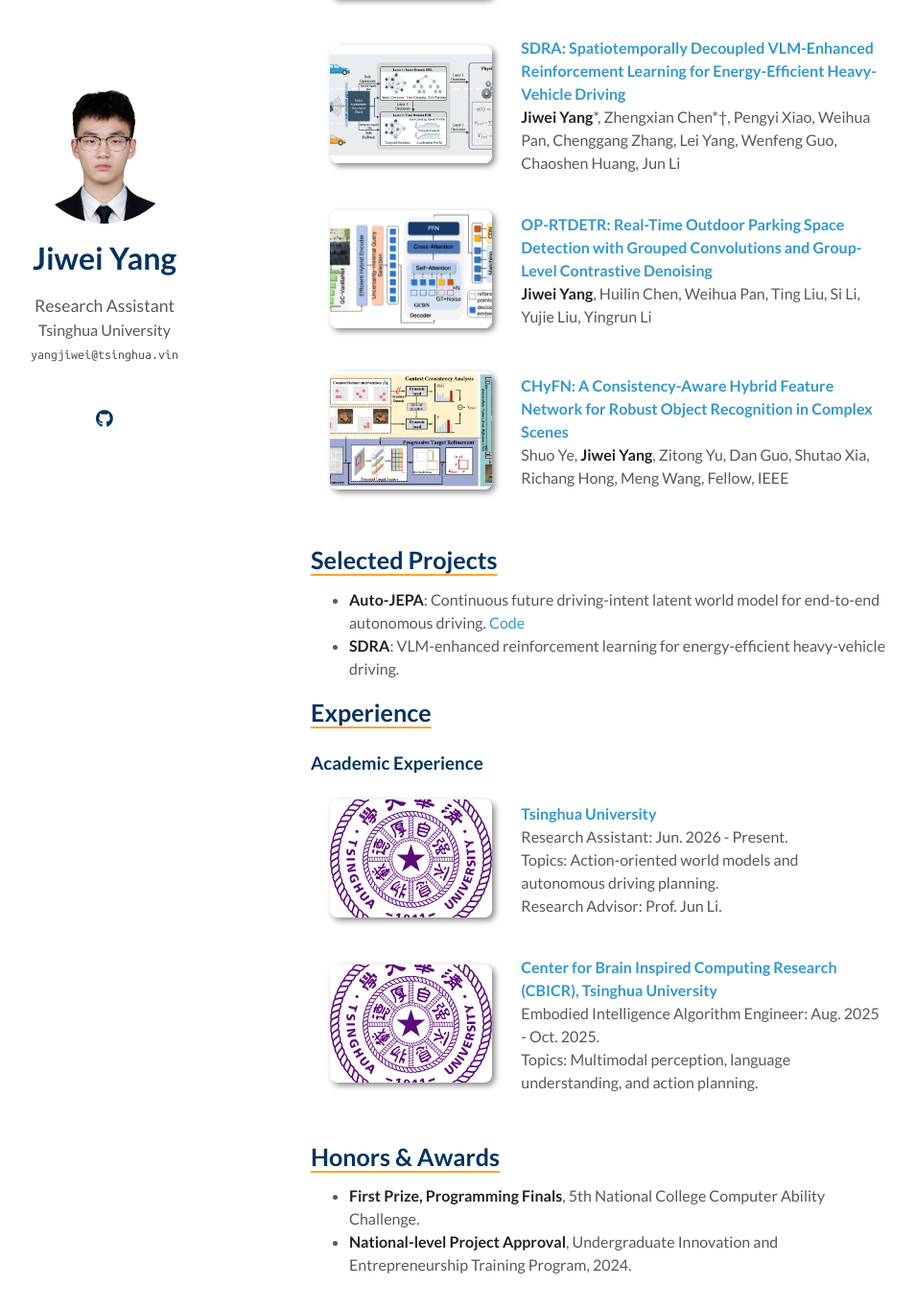
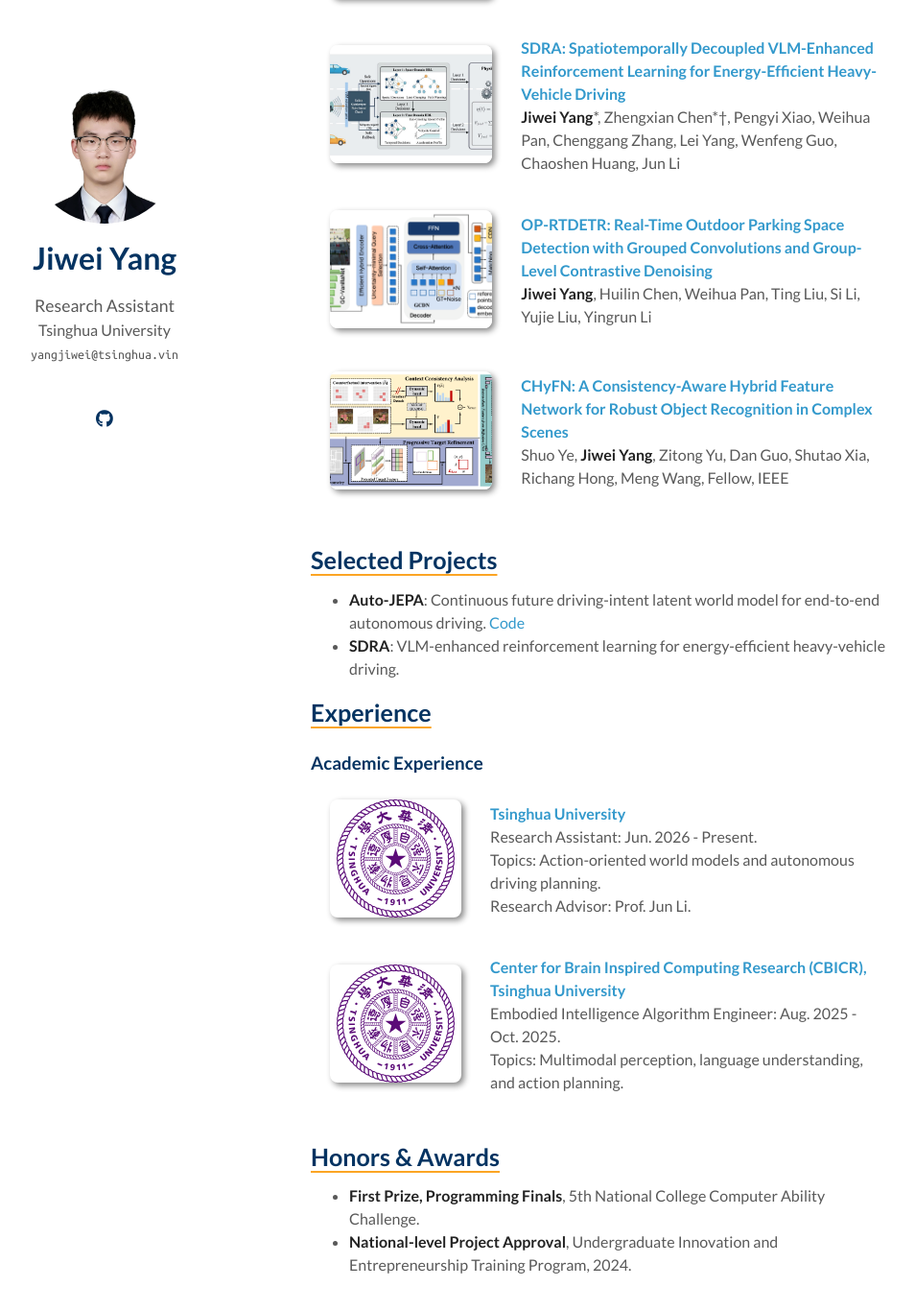
Before and after one commit to NoctYang/NoctYang.github.io, a Jekyll site: the page built from index.md, in a window 1280 px wide and 1400 px high, scrolled down 1146 px. Shown: the top 1366 px of the window at 96% size, without its empty margins (186-1140 px from the left). Built offline with Jekyll 4.4.1, drawn with Linux system fonts in a browser that asks for light colours; a style sheet for code colours, icons or effects is not loaded; our own code applies the rules of GitHub Pages for plain Markdown files.

Commit message:
Fit Tsinghua logo fully in experience thumbnail

```diff
--- a/assets/css/publications-no-dark-mode.css
+++ b/assets/css/publications-no-dark-mode.css
@@ -100,3 +100,14 @@ blockquote { background: var(--global-bg-color); border-left: 2px solid var(--gl
 .publications ol.bibliography li .periodical { margin-top: 0.12rem; font-size: 0.82rem; }
 
 .author-legend { font-size: 0.75rem; color: #828282; margin: 5px 0 -10px; }
+
+/* Experience logos: preserve the full square mark inside the reference thumbnail frame */
+#academic-experience + .publications ol.bibliography li .teaser {
+  width: 200px;
+  height: 123px;
+  object-fit: contain;
+  background: #fff;
+}
+#academic-experience + .publications ol.bibliography li .abbr {
+  height: 8rem;
+}
```
